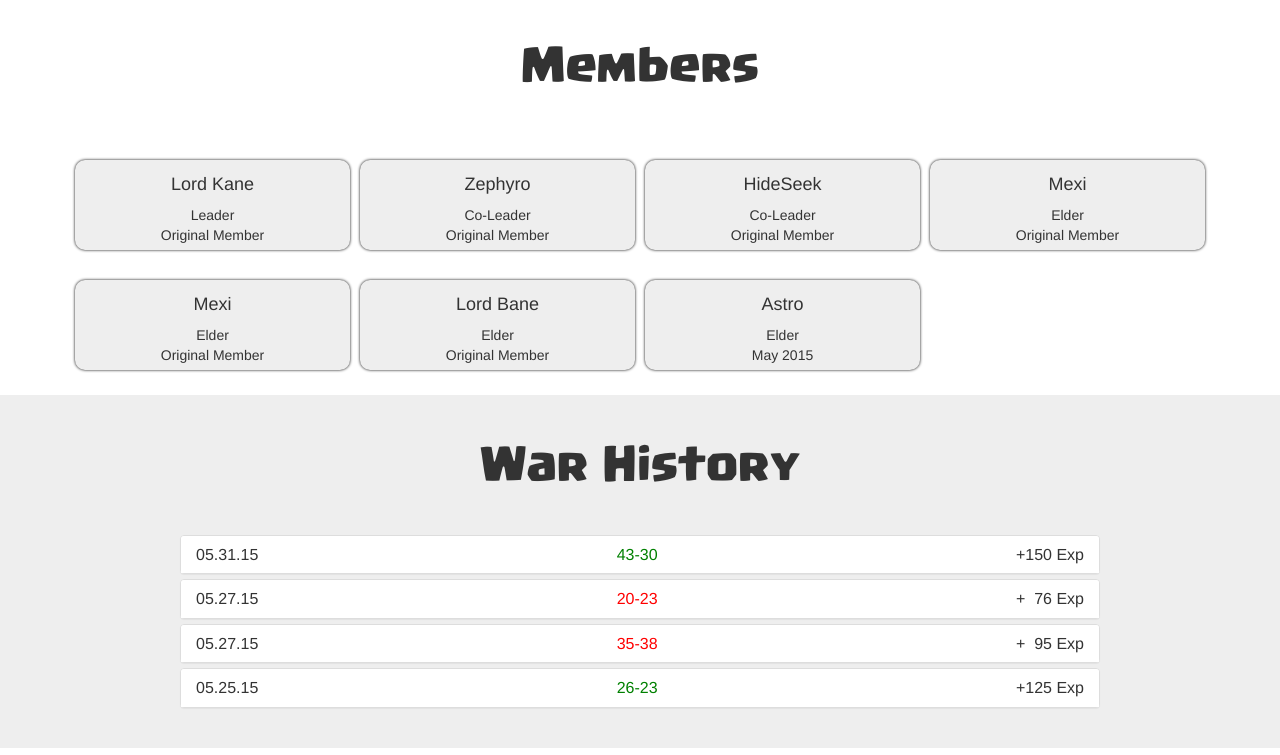
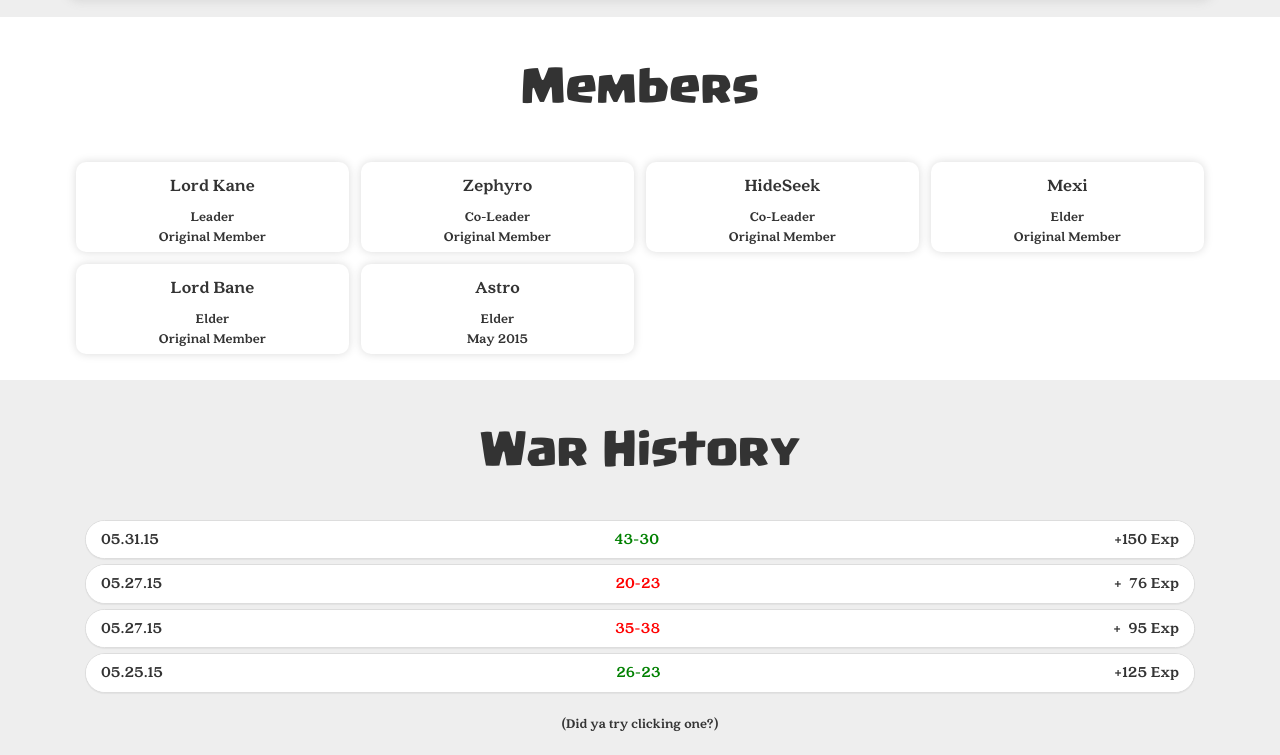
Before and after one commit to LloydMontgomery/clash_site, a plain HTML site: page source/index.html in a window 1280 px wide. Shown: the part 1197-1952 px from the top of the page. Drawn offline with Linux system fonts and the light colour scheme.

Commit message:
Alpha
Complete for now. Small tweaks are done, time to show the product and
get feedback.

```diff
--- a/source/css/font-styles.css
+++ b/source/css/font-styles.css
@@ -1,3 +1,7 @@
+@font-face{
+	font-family: "Supercell-magic";
+	src: url('./../fonts/Supercell-magic-webfont.ttf') format('truetype');
+}
 @font-face{
 	font-family: "QuincyCF-Light";
 	src: url('./../fonts/QuincyCF-Light-webfont.ttf');
@@ -7,8 +11,8 @@
 	src: url('./../fonts/QuincyCF-Regular-webfont.ttf');
 }
 @font-face{
-	font-family: "Supercell-magic";
-	src: url('./../fonts/Supercell-magic-webfont.ttf') format('truetype');
+	font-family: "QuincyCF-Black";
+	src: url('./../fonts/QuincyCF-Black-webfont.ttf') format('truetype');
 }
 
 h1, .navbar, #navigation-buttons
@@ -16,7 +20,7 @@ h1, .navbar, #navigation-buttons
     font-family: "Supercell-Magic";
 }
 
-#clan-description
+#clan-description, #rules-main-container, .member-panel, .panel-group, #help-tip
 {
-	font-family: "QuincyCF-Regular";
+	font-family: "QuincyCF-Black";
 }
--- a/source/css/history-section.css
+++ b/source/css/history-section.css
@@ -12,6 +12,11 @@
 .war-win  { color: green; }
 .war-loss { color: red; }
 .war-tie  { color: grey; }
+
+.panel, .panel-heading
+{
+	border-radius: 20px !important;
+}
 
 .panel-default>.panel-heading
 {
--- a/source/css/intro-section.css
+++ b/source/css/intro-section.css
@@ -8,3 +8,9 @@
 #clan-description {
 	margin: 20px;
 }
+
+.btn
+{
+	border-radius: 10px;
+	box-shadow: 0px 0px 10px #dadada;
+}
--- a/source/css/members-section.css
+++ b/source/css/members-section.css
@@ -12,16 +12,16 @@
 
 .member-panel-container
 {
-	padding: 5px;
+	padding: 6px;
 }
 
 .member-panel
 {
-	margin: 20px 0px 0px 0px;
+	margin: 0px 0px 0px 0px;
 
 	border-radius: 10px;
 
-	background-color: #eee;
-	box-shadow: 0px 0px 3px black;
+	background-color: white;
+	box-shadow: 0px 0px 10px #dadada;
 	padding: 5px;
 }
--- a/source/css/style.css
+++ b/source/css/style.css
@@ -1,8 +1,4 @@
-.btn
-{
-	box-shadow: 0px 0px 10px #dadada;
 
-}
 
 #navigation-buttons
 {
--- a/source/index.html
+++ b/source/index.html
@@ -123,7 +123,7 @@
 				<div class="col-lg-12">
 					<h1 class="title">Rules</h1>
 					<div class="hidden-xs col-md-2 col-lg-3"> <!-- Space Div --> </div>
-					<div id="rules-main-container" class="col-xs-12 col-md-8 col-lg-6">
+					<div id="rules-main-container" class="col-xs-12 col-md-8 col-lg-12">
 
 							<!-- <h4> General </h4> -->
 							Age Doesn't Matter, Maturity Does
@@ -150,7 +150,7 @@
 							<!-- Member Panel -->
 							<div class="member-panel-container col-lg-3 col-xs-4">
 								<div class="member-panel">
-									<h4> Lord Kane </h4>
+									<h4 class="member-name"> Lord Kane </h4>
 									Leader <br>
 									Original Member
 								</div>
@@ -159,7 +159,7 @@
 							<!-- Member Panel -->
 							<div class="member-panel-container col-lg-3 col-xs-4">
 								<div class="member-panel">
-									<h4> Zephyro </h4>
+									<h4 class="member-name"> Zephyro </h4>
 									Co-Leader <br>
 									Original Member
 								</div>
@@ -173,15 +173,6 @@
 									Original Member
 								</div>
 							</div>
-
-						<!-- Member Panel -->
-						<div class="member-panel-container col-lg-3 col-xs-4">
-							<div class="member-panel">
-								<h4> Mexi </h4>
-								Elder <br>
-								Original Member
-							</div>
-						</div>
 
 						<!-- Member Panel -->
 						<div class="member-panel-container col-lg-3 col-xs-4">
@@ -224,8 +215,8 @@
 				<div class="col-lg-12">
 					<h1 class="title">War History</h1>
 					<div id="history-main-container">
-						<div class="col-xs-1"> <!-- Space Div --> </div>
-						<div class="history-container col-xs-10">
+						<div class="col-xs-0"> <!-- Space Div --> </div>
+						<div class="history-container col-xs-12">
 							<div class="panel-group" id="accordion" role="tablist" aria-multiselectable="true">
 								<!-- War Entry -->
 								<div class="panel panel-default">
@@ -315,6 +306,7 @@
 									</div>
 								</div> -->
 							</div>
+							<span id="help-tip"> (Did ya try clicking one?) </span>
 						</div>
 						<div class="col-xs-1"> <!-- Space Div --> </div>
 					</div>
```
Also changed, not shown: source/fonts/QuincyCF-Black-webfont.ttf (added).
